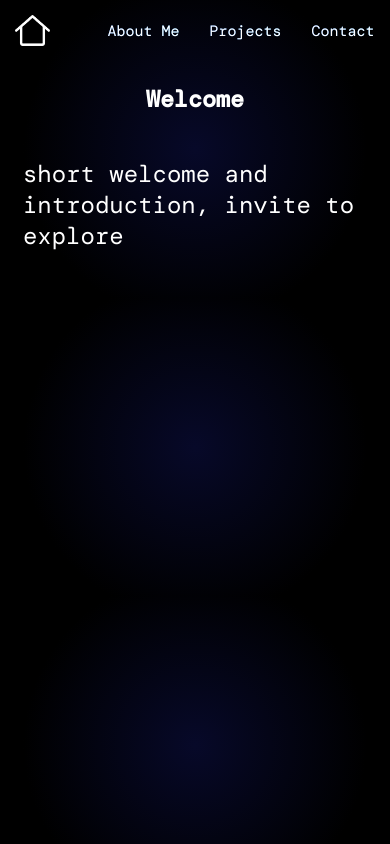
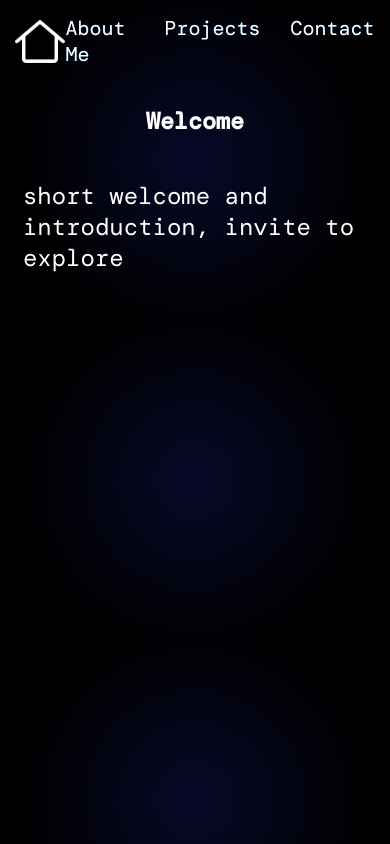
Before and after one commit to dmgz65/dmgz65.github.io, a plain HTML site: page index.html in a window 390 px wide. Drawn offline with nearby package versions, Linux system fonts and the light colour scheme; a web font is replaced by a local one.

Commit message:
Update styles.css

```diff
--- a/styles.css
+++ b/styles.css
@@ -200,12 +200,4 @@ svg.trail path{
     main h1 {
         font-size: 6vw;
     }
-
-    nav ul li a {
-    font-size: 15px;
-    }
-
-    #home-icon {
-        width: 35px;
-    }
 }
```
